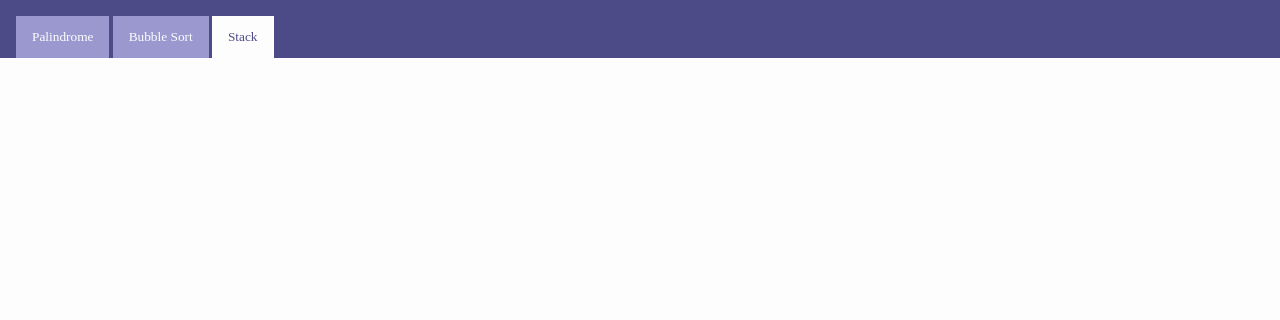
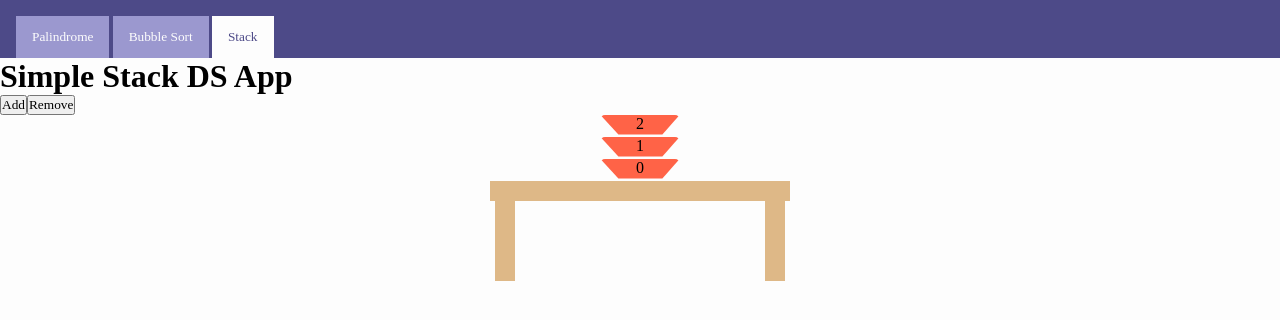
Before and after one commit to tdora28/datastructures, a React (Vite) app: page / in a window 1280 px wide. Both pictures are taken after a click on the button "Stack". Shown: the top 320 px of the page. Built offline with nearby package versions, Linux system fonts and the light colour scheme.

Commit message:
Add Stack app

```diff
--- a/src/App.jsx
+++ b/src/App.jsx
@@ -3,6 +3,7 @@ import { useState } from 'react';
 import Header from './components/Header.jsx';
 import Palindrome from './apps/Palindrome.jsx';
 import BubbleSort from './apps/BubbleSort.jsx';
+import Stack from './apps/Stack.jsx';
 
 function App() {
   const [pages, setPages] = useState([
@@ -42,6 +43,9 @@ function App() {
       case 'Bubble Sort':
         return <BubbleSort />;
         break;
+      case 'Stack':
+        return <Stack />;
+        break;
 
       default:
         break;
--- /dev/null
+++ b/src/apps/Stack.jsx
@@ -0,0 +1,54 @@
+import { useState } from 'react';
+
+function Stack() {
+  const [stack, setStack] = useState([0, 1, 2]);
+
+  const displayBoxes = (arr) => {
+    let newArr = [...arr];
+    return newArr.sort((box1, box2) => box2 - box1).map((box) => <Box key={box} id={box} />);
+  };
+
+  const stackHandler = (operation) => {
+    let newArr = [...stack];
+    if (operation === 'add') {
+      if (newArr.length === 0) {
+        newArr = [0];
+      } else {
+        newArr.push(newArr.length);
+      }
+    } else if (operation === 'remove') {
+      if (newArr.length === 0) {
+        newArr = [];
+      } else {
+        newArr.pop();
+      }
+    }
+    setStack(newArr);
+  };
+
+  function Box({ id }) {
+    return <div className="stack-box">{id}</div>;
+  }
+
+  return (
+    <main>
+      <h1>Simple Stack DS App</h1>
+      <div className="operations">
+        <button className="button" onClick={() => stackHandler('add')}>
+          Add
+        </button>
+        <button className="button" onClick={() => stackHandler('remove')}>
+          Remove
+        </button>
+      </div>
+      <div className="stack">{displayBoxes(stack)}</div>
+      <div className="stack-table">
+        <div className="stack-table-top"></div>
+        <div className="stack-table-leg left"></div>
+        <div className="stack-table-leg right"></div>
+      </div>
+    </main>
+  );
+}
+
+export default Stack;
--- a/src/index.css
+++ b/src/index.css
@@ -163,3 +163,49 @@ nav ul li button.active:hover {
 .bubble-btn-long:hover {
   box-shadow: inset 0 0 0 1500px rgba(255, 255, 255, 0.2);
 }
+
+/* STACK */
+.stack {
+  display: flex;
+  flex-direction: column;
+  align-items: center;
+}
+
+.stack-box {
+  position: relative;
+  width: 80px;
+  height: 20px;
+  margin-bottom: 2px;
+  border-radius: 5px;
+  text-align: center;
+  clip-path: polygon(100% 0, 78% 100%, 23% 100%, 0 0);
+  background: tomato;
+}
+
+/* Table */
+.stack-table {
+  position: relative;
+  width: 300px;
+  margin: 0 auto;
+}
+.stack-table-top {
+  position: absolute;
+  top: 0;
+  left: 0;
+  width: 100%;
+  height: 20px;
+  background: burlywood;
+}
+.stack-table-leg {
+  position: absolute;
+  top: 20px;
+  width: 20px;
+  height: 80px;
+  background: burlywood;
+}
+.stack-table-leg.left {
+  left: 5px;
+}
+.stack-table-leg.right {
+  right: 5px;
+}
```
